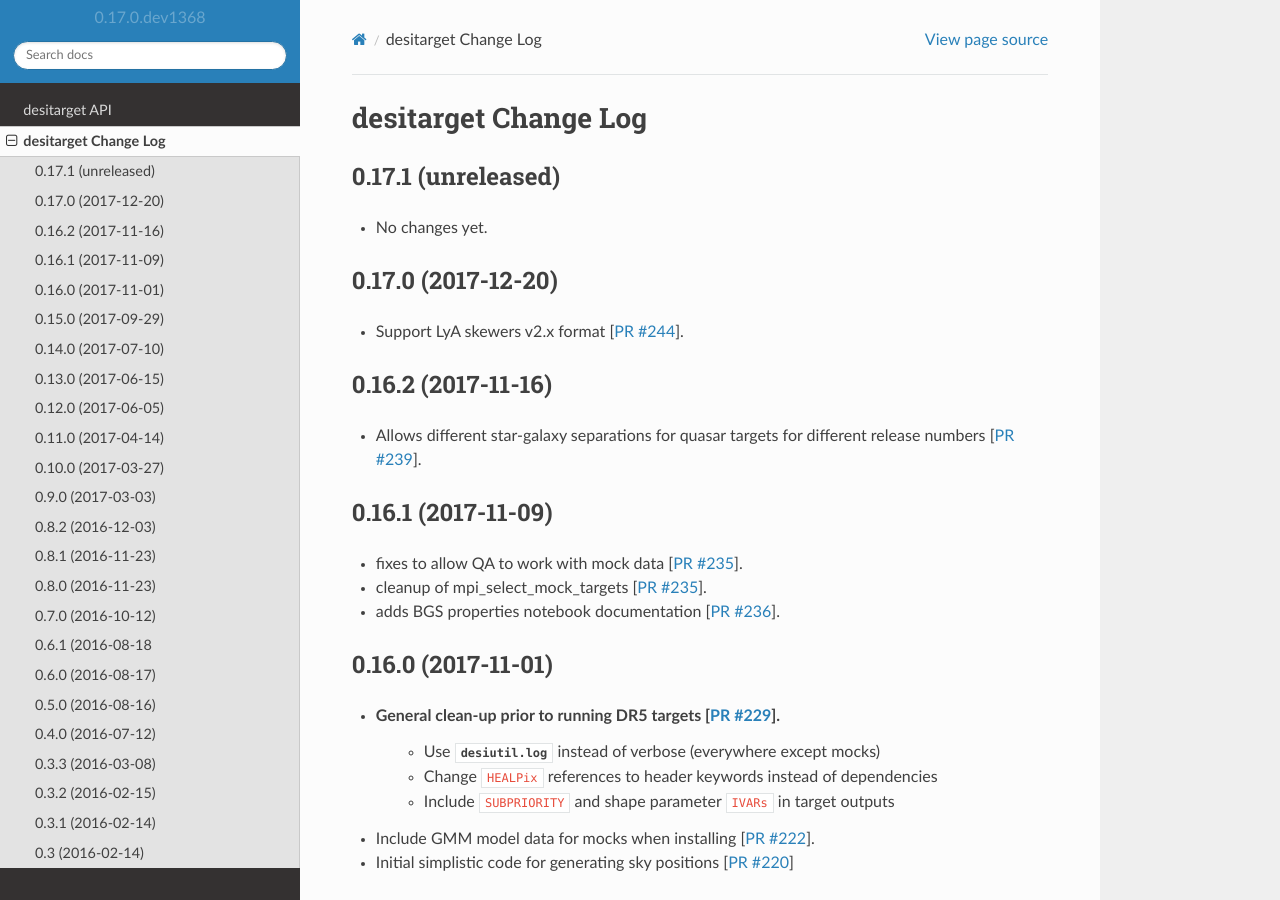
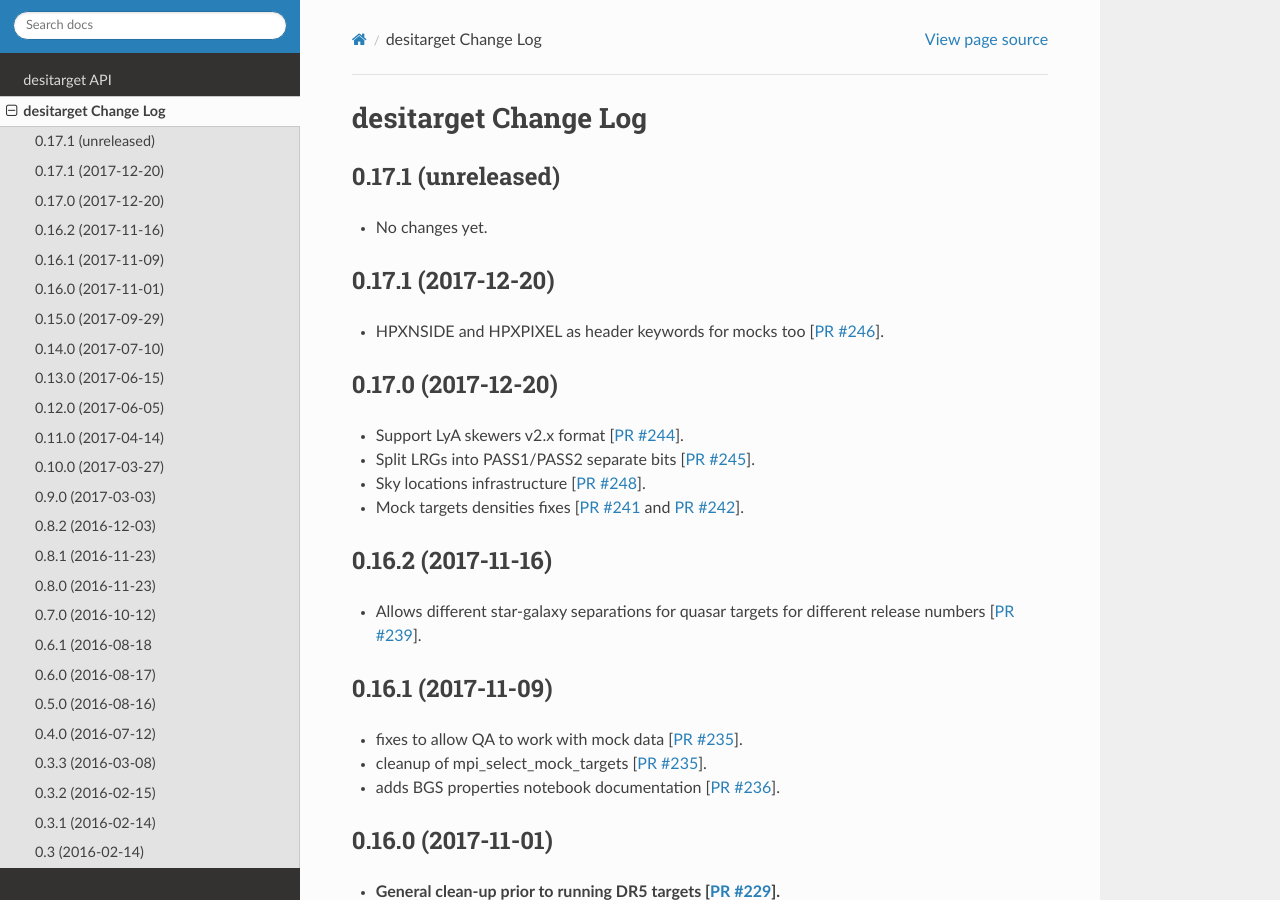
Before and after one commit to desihub/desitarget, a Sphinx documentation site: the page built from doc/changes.rst, in a window 1280 px wide and 900 px high. Built offline with Sphinx 7.4.7 and the Read the Docs theme 2.0.0, drawn with Linux system fonts in a browser that asks for light colours.

Commit message:
update release notes and version for desitarget/0.17.1

```diff
--- a/doc/changes.rst
+++ b/doc/changes.rst
@@ -7,12 +7,26 @@
 
 * No changes yet.
 
+0.17.1 (2017-12-20)
+-------------------
+
+* HPXNSIDE and HPXPIXEL as header keywords for mocks too [`PR #246`_].
+
+.. _`PR #246`: https://github.com/desihub/desitarget/pull/246
+
 0.17.0 (2017-12-20)
 -------------------
 
 * Support LyA skewers v2.x format [`PR #244`_].
+* Split LRGs into PASS1/PASS2 separate bits [`PR #245`_].
+* Sky locations infrastructure [`PR #248`_].
+* Mock targets densities fixes [`PR #241`_ and `PR #242`_].
 
 .. _`PR #244`: https://github.com/desihub/desitarget/pull/244
+.. _`PR #245`: https://github.com/desihub/desitarget/pull/245
+.. _`PR #248`: https://github.com/desihub/desitarget/pull/248
+.. _`PR #241`: https://github.com/desihub/desitarget/pull/241
+.. _`PR #242`: https://github.com/desihub/desitarget/pull/242
 
 0.16.2 (2017-11-16)
 -------------------
--- a/py/desitarget/_version.py
+++ b/py/desitarget/_version.py
@@ -1 +1 @@
-__version__ = '0.17.0.dev1368'
+__version__ = '0.17.1'
```
